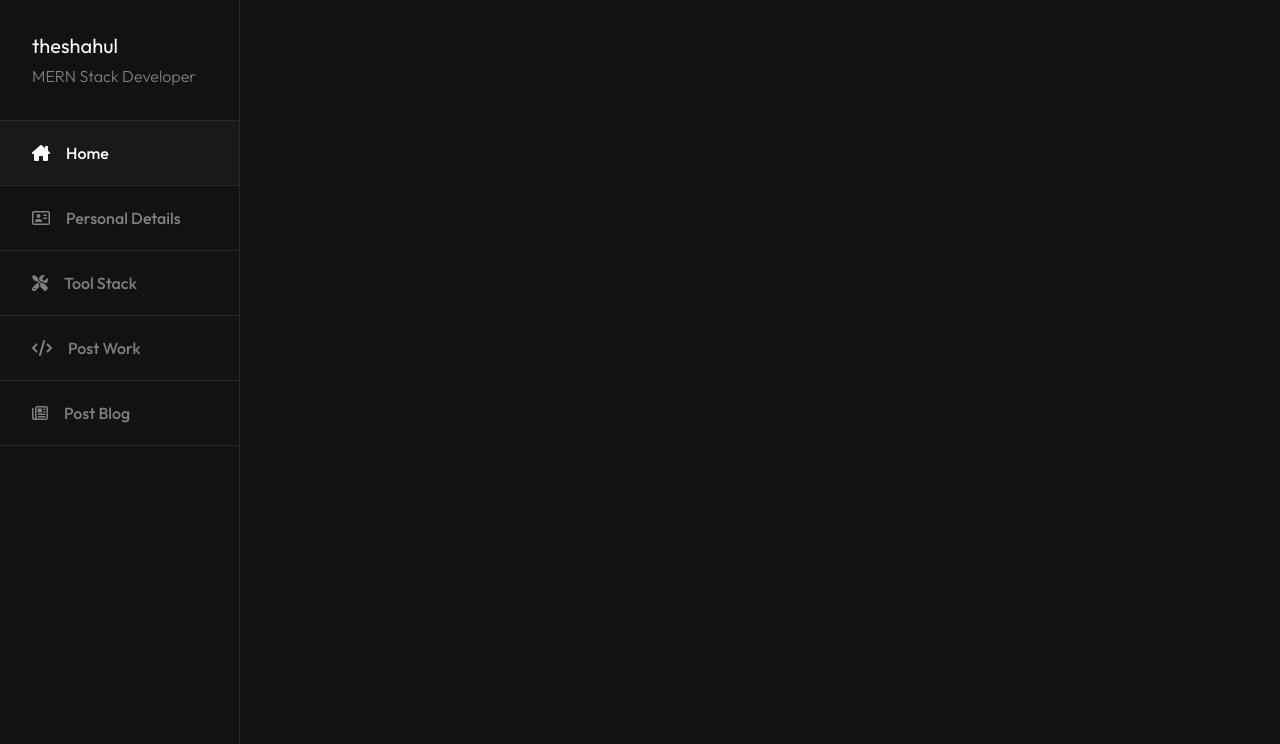
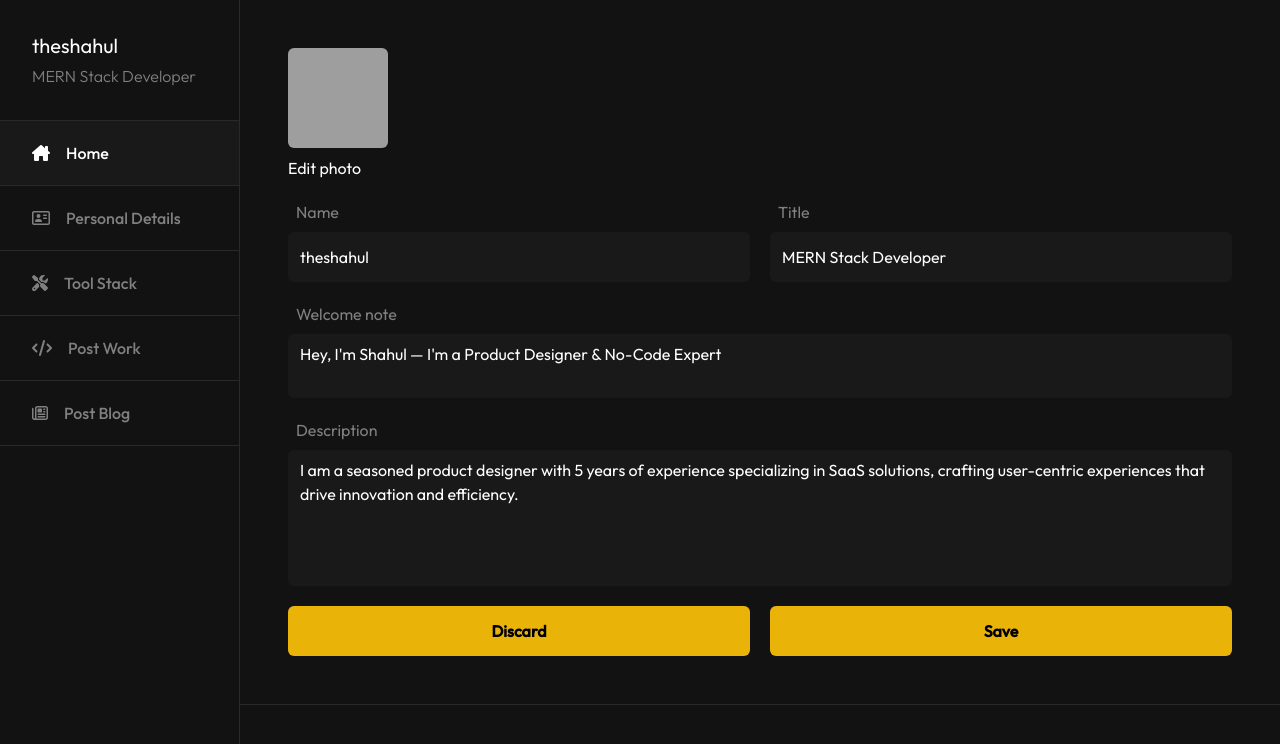
Before and after one commit to shahulcb/portfolio-react, a React (Create React App) app: page /admin/dashboard in a window 1280 px wide. Shown: the top 744 px of the page. Built offline with nearby package versions, Linux system fonts and the light colour scheme; grey boxes are pictures that could not be loaded.

Commit message:
admin dashboard

```diff
--- a/src/App.js
+++ b/src/App.js
@@ -1,4 +1,5 @@
 import Navbar from "./components/Navbar";
+import Dashboard from "./pages/Admin/Dashboard";
 import About from "./pages/Visitor/About";
 import Blog from "./pages/Visitor/Blog";
 import Blogs from "./pages/Visitor/Blogs";
@@ -25,7 +26,7 @@ function App() {
         <Route path="/contact" element={<Contact />} />
 
         <Route path="/admin/dashboard">
-          <Route index element={<></>} />
+          <Route index element={<Dashboard />} />
           <Route path="personal-details" element={<></>} />
           <Route path="tool-stack" element={<></>} />
           <Route path="post-work" element={<></>} />
--- a/src/components/Form/TextArea.jsx
+++ b/src/components/Form/TextArea.jsx
@@ -2,7 +2,7 @@ import React from 'react'
 
 function TextArea({ name, rows, value, onChange = () => { }, placeholder }) {
     return (
-        <textarea name={name} rows={rows} value={value} placeholder={placeholder} onChange={(event) => onChange(event)} className='w-full bg-customHoverColor border-none rounded-md focus:outline-none text-base text-white font-normal px-3 py-2 placeholder:text-customTextColor'>
+        <textarea name={name} rows={rows} value={value} placeholder={placeholder} onChange={(event) => onChange(event)} className='w-full bg-customHoverColor border-none rounded-md focus:outline-none text-base text-white font-normal px-3 py-2 placeholder:text-customTextColor resize-none'>
 
         </textarea>
     )
--- /dev/null
+++ b/src/pages/Admin/Dashboard.jsx
@@ -0,0 +1,48 @@
+import React from 'react'
+import Layout from '../Layout'
+import Section from '../../components/Section'
+import TextArea from '../../components/Form/TextArea'
+import SubmitButton from '../../components/Form/SubmitButton'
+import Input from '../../components/Form/Input'
+
+function Dashboard() {
+    return (
+        <Layout>
+            <Section>
+                <div className='flex flex-col gap-5'>
+                    <div className='w-[100px] flex flex-col gap-2'>
+                        <img src="https://framerusercontent.com/images/oIyuUF3XQRzJcoPj4QE687vFhCo.jpg?scale-down-to=512" alt="" className='w-[100px] h-[100px] rounded-md object-cover' />
+                        <input type="file" name="" id="image" className='hidden' />
+                        <label htmlFor="image" className='w-full h-full cursor-pointer'>
+                            Edit photo
+                        </label>
+                    </div>
+                    <div className='flex gap-5 flex-col md:flex-row'>
+                        <div className='flex flex-col gap-2 w-full'>
+                            <label htmlFor="" className='ml-2 text-customTextColor'>Name</label>
+                            <Input value={"theshahul"} />
+                        </div>
+                        <div className='flex flex-col gap-2 w-full'>
+                            <label htmlFor="" className='ml-2 text-customTextColor'>Title</label>
+                            <Input value={"MERN Stack Developer"} />
+                        </div>
+                    </div>
+                    <div className='flex flex-col gap-2 w-full'>
+                        <label htmlFor="" className='ml-2 text-customTextColor'>Welcome note</label>
+                        <TextArea value={"Hey, I'm Shahul — I'm a Product Designer & No-Code Expert"} />
+                    </div>
+                    <div className='flex flex-col gap-2 w-full'>
+                        <label htmlFor="" className='ml-2 text-customTextColor'>Description</label>
+                        <TextArea rows={5} value={"I am a seasoned product designer with 5 years of experience specializing in SaaS solutions, crafting user-centric experiences that drive innovation and efficiency."} />
+                    </div>
+                    <div className='flex gap-5'>
+                        <SubmitButton>Discard</SubmitButton>
+                        <SubmitButton>Save</SubmitButton>
+                    </div>
+                </div>
+            </Section>
+        </Layout>
+    )
+}
+
+export default Dashboard
```
